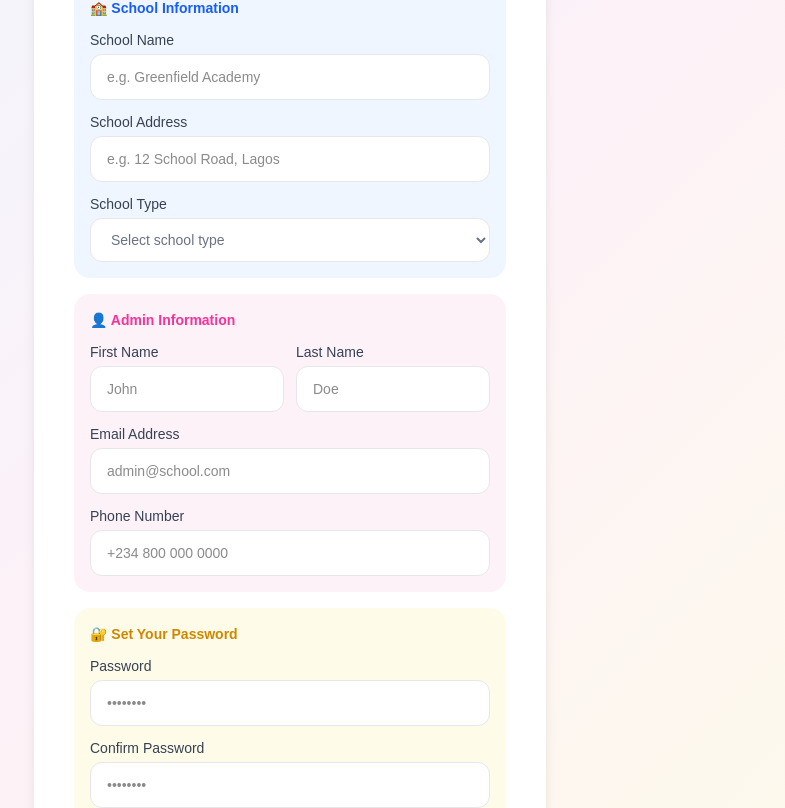
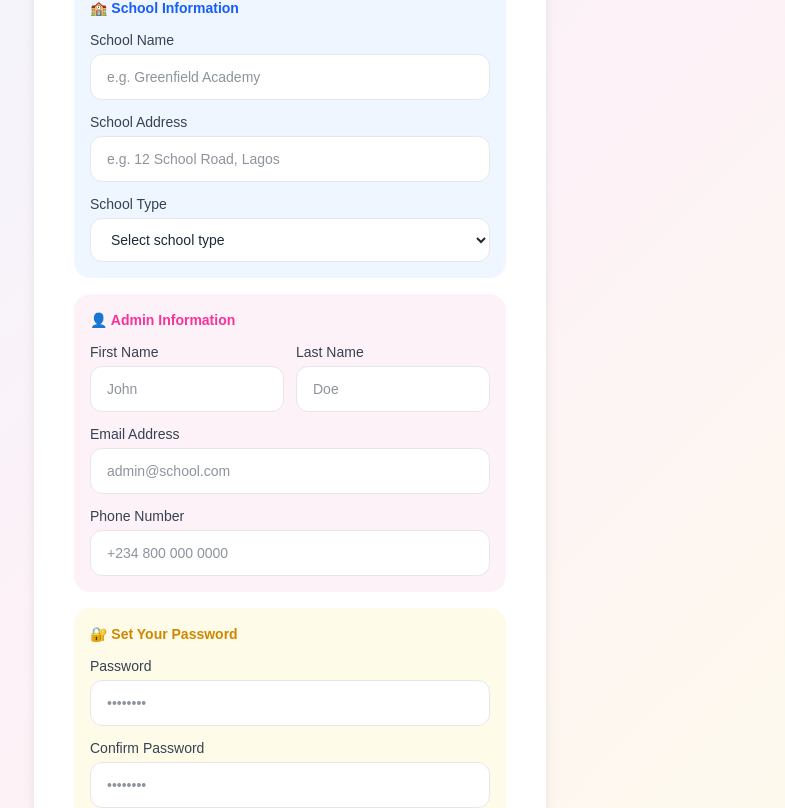
Before and after one commit to TobiZenith/jets-platform, a Next.js app: page /register in a window 1280 px wide. Shown: the part 234-1042 px from the top of the page, without its empty margins (350-1135 px from the left). Built offline with nearby package versions, Linux system fonts and the light colour scheme.

Commit message:
Fix input text color on register page

```diff
--- a/app/register/page.tsx
+++ b/app/register/page.tsx
@@ -16,7 +16,6 @@ export default function RegisterPage() {
   }
 
   const handleSubmit = async () => {
-    console.log("Button clicked!", form)
     setError("")
 
     if (!form.schoolName || !form.address || !form.type || !form.firstName || !form.lastName || !form.email || !form.password) {
@@ -80,17 +79,17 @@ export default function RegisterPage() {
               <div>
                 <label className="text-sm font-medium text-gray-700 mb-1 block">School Name</label>
                 <input name="schoolName" onChange={handleChange} type="text" placeholder="e.g. Greenfield Academy"
-                  className="w-full border border-gray-200 rounded-xl px-4 py-3 text-sm focus:outline-none focus:border-blue-400 transition bg-white" />
+                  className="w-full border border-gray-200 rounded-xl px-4 py-3 text-sm text-gray-800 focus:outline-none focus:border-blue-400 transition bg-white" />
               </div>
               <div>
                 <label className="text-sm font-medium text-gray-700 mb-1 block">School Address</label>
                 <input name="address" onChange={handleChange} type="text" placeholder="e.g. 12 School Road, Lagos"
-                  className="w-full border border-gray-200 rounded-xl px-4 py-3 text-sm focus:outline-none focus:border-blue-400 transition bg-white" />
+                  className="w-full border border-gray-200 rounded-xl px-4 py-3 text-sm text-gray-800 focus:outline-none focus:border-blue-400 transition bg-white" />
               </div>
               <div>
                 <label className="text-sm font-medium text-gray-700 mb-1 block">School Type</label>
                 <select name="type" onChange={handleChange}
-                  className="w-full border border-gray-200 rounded-xl px-4 py-3 text-sm focus:outline-none focus:border-blue-400 transition bg-white text-gray-500">
+                  className="w-full border border-gray-200 rounded-xl px-4 py-3 text-sm text-gray-800 focus:outline-none focus:border-blue-400 transition bg-white">
                   <option value="">Select school type</option>
                   <option value="primary">Primary School</option>
                   <option value="secondary">Secondary / High School</option>
@@ -107,23 +106,23 @@ export default function RegisterPage() {
                 <div className="flex-1">
                   <label className="text-sm font-medium text-gray-700 mb-1 block">First Name</label>
                   <input name="firstName" onChange={handleChange} type="text" placeholder="John"
-                    className="w-full border border-gray-200 rounded-xl px-4 py-3 text-sm focus:outline-none focus:border-blue-400 transition bg-white" />
+                    className="w-full border border-gray-200 rounded-xl px-4 py-3 text-sm text-gray-800 focus:outline-none focus:border-blue-400 transition bg-white" />
                 </div>
                 <div className="flex-1">
                   <label className="text-sm font-medium text-gray-700 mb-1 block">Last Name</label>
                   <input name="lastName" onChange={handleChange} type="text" placeholder="Doe"
-                    className="w-full border border-gray-200 rounded-xl px-4 py-3 text-sm focus:outline-none focus:border-blue-400 transition bg-white" />
+                    className="w-full border border-gray-200 rounded-xl px-4 py-3 text-sm text-gray-800 focus:outline-none focus:border-blue-400 transition bg-white" />
                 </div>
               </div>
               <div>
                 <label className="text-sm font-medium text-gray-700 mb-1 block">Email Address</label>
                 <input name="email" onChange={handleChange} type="email" placeholder="admin@school.com"
-                  className="w-full border border-gray-200 rounded-xl px-4 py-3 text-sm focus:outline-none focus:border-blue-400 transition bg-white" />
+                  className="w-full border border-gray-200 rounded-xl px-4 py-3 text-sm text-gray-800 focus:outline-none focus:border-blue-400 transition bg-white" />
               </div>
               <div>
                 <label className="text-sm font-medium text-gray-700 mb-1 block">Phone Number</label>
                 <input name="phone" onChange={handleChange} type="tel" placeholder="+234 800 000 0000"
-                  className="w-full border border-gray-200 rounded-xl px-4 py-3 text-sm focus:outline-none focus:border-blue-400 transition bg-white" />
+                  className="w-full border border-gray-200 rounded-xl px-4 py-3 text-sm text-gray-800 focus:outline-none focus:border-blue-400 transition bg-white" />
               </div>
             </div>
           </div>
@@ -134,12 +133,12 @@ export default function RegisterPage() {
               <div>
                 <label className="text-sm font-medium text-gray-700 mb-1 block">Password</label>
                 <input name="password" onChange={handleChange} type="password" placeholder="••••••••"
-                  className="w-full border border-gray-200 rounded-xl px-4 py-3 text-sm focus:outline-none focus:border-blue-400 transition bg-white" />
+                  className="w-full border border-gray-200 rounded-xl px-4 py-3 text-sm text-gray-800 focus:outline-none focus:border-blue-400 transition bg-white" />
               </div>
               <div>
                 <label className="text-sm font-medium text-gray-700 mb-1 block">Confirm Password</label>
                 <input name="confirmPassword" onChange={handleChange} type="password" placeholder="••••••••"
-                  className="w-full border border-gray-200 rounded-xl px-4 py-3 text-sm focus:outline-none focus:border-blue-400 transition bg-white" />
+                  className="w-full border border-gray-200 rounded-xl px-4 py-3 text-sm text-gray-800 focus:outline-none focus:border-blue-400 transition bg-white" />
               </div>
             </div>
           </div>
```
